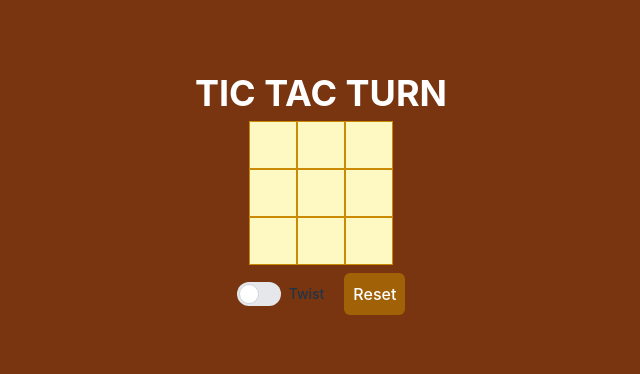
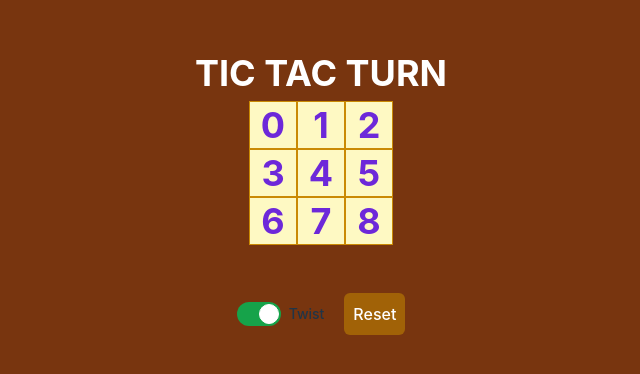
Before and after one commit to dahy14/tic-tac-turn, a React (Vite) app in the folder frontend/: page / in a window 1280 px wide. Shown: the part 206-580 px from the top of the page, without its empty margins (319-959 px from the left). Built offline with nearby package versions, Linux system fonts and the light colour scheme.

Commit message:
Twist Option added

```diff
--- a/frontend/src/TicTacToe.jsx
+++ b/frontend/src/TicTacToe.jsx
@@ -20,7 +20,7 @@ function TicTacToe() {
   const tileState = useTile();
   const twistState = useTwistState();
 
-  const { x, y, xRef, yRef } = posState;
+  const { x, y, setX, setY } = posState;
   const { tile, tileRef, winningBlock } = tileState;
   const { twistToggle } = twistState;
   const { player, winner, playerRef } = playerState;
@@ -46,39 +46,43 @@ function TicTacToe() {
     ...posState,
     ...playerState,
   });
-
+  //initPosition({ ...posState });
   checkWinner({ ...tileState, ...playerState });
+  const xInit = [...x];
+  const yInit = [...y];
 
   useEffect(() => {
-    console.log("tileRef: ", tileRef.current);
-    console.log("xRef: ", xRef.current);
-    console.log("yRef: ", yRef.current);
-  }, [tileRef.current, xRef.current, yRef.current]);
+    console.log("tile ref", tileRef.current);
+  });
 
   return (
     <>
-      <h1 className="text-4xl text-white font-bold uppercase ">Tic Tac Turn</h1>
+      <h1 className="text-4xl text-white font-bold uppercase  ">
+        Tic Tac Turn
+      </h1>
       {/* creates the board */}
-      <div className="grid grid-cols-3 grid-rows-3 relative ">
+      <div className=" min-w-36 min-h-36 relative">
         {tile.map((tileValue, index) => {
           return (
             <Tile
-              textVal={tileValue}
-              idx={index}
-              key={index}
+              textVal={tileValue} // X or O
+              idx={index} // 0-8
+              key={index} // 0-8
               tileClick={twistToggle ? handleAlterClick : handleTileClick}
               winningBlock={
                 tileValue && winningBlock.includes(index) ? true : false
-              }
-              x={x[index]}
-              y={y[index]}
+              } // winning block
+              x={x[index]} // x position
+              y={y[index]} // y position
+              xInit={xInit[index]} // initial x position
+              yInit={yInit[index]} // initial y position
             />
           );
         })}
       </div>
       <h2
-        className={`text-4xl font-bold text-green-400 ${
-          winner === null ? "hidden" : ""
+        className={`text-2xl font-bold text-green-400 transition-all duration-700 ${
+          winner === null ? "opacity-0" : "opacity-100"
         }`}
       >
         Winner is {winner}
--- a/frontend/src/Tile.jsx
+++ b/frontend/src/Tile.jsx
@@ -1,27 +1,43 @@
 import { motion } from "framer-motion";
+import { useEffect } from "react";
 
-function Tile({ textVal, idx, tileClick, winningBlock, x, y }) {
+function Tile({
+  textVal,
+  idx,
+  pos,
+  tileClick,
+  winningBlock,
+  x,
+  y,
+  xInit,
+  yInit,
+}) {
   return (
-    <div className="min-w-12 min-h-12 font-bold text-4xl text-violet-700">
-      <span
-        className={`absolute min-w-12 min-h-12 bg-transparent border border-yellow-600 cursor-pointer z-0  ${
+    <>
+      {/* <div className="min-w-12 min-h-12 font-bold text-4xl text-violet-700 "> */}
+      <motion.span
+        id={idx}
+        initial={{ x: xInit, y: yInit }}
+        className={`absolute min-w-12 min-h-12  z-0  ${
           winningBlock ? "bg-yellow-300" : "bg-yellow-100"
         }`}
-        id={idx}
-      ></span>
+      ></motion.span>
 
       <motion.div
-        className={`absolute w-12 h-12 flex justify-center items-center  z-10`}
-        animate={{ x, y }} // one block is 48 * 48
+        className={`absolute w-12 h-12 flex justify-center items-center font-bold text-4xl text-violet-700 border border-yellow-600  z-10 `}
+        // initial={{ x: xInit, y: yInit }}
+        animate={{ x: x, y: y }} // one block is 48 * 48
         transition={{ type: "spring" }}
       >
         {textVal}
       </motion.div>
-      <span
+      <motion.span
         className={`absolute min-w-12 min-h-12 bg-transparent cursor-pointer z-20 `}
+        initial={{ x: xInit, y: yInit }}
         onClick={() => tileClick(idx)}
-      ></span>
-    </div>
+      ></motion.span>
+      {/* </div> */}
+    </>
   );
 }
 
--- a/frontend/src/handler/checkWinner.jsx
+++ b/frontend/src/handler/checkWinner.jsx
@@ -1,4 +1,10 @@
-export function checkWinner({ tileRef, winner, setWinner, setWinningBlock }) {
+export function checkWinner({
+  tilePtr,
+  tileRef,
+  winner,
+  setWinner,
+  setWinningBlock,
+}) {
   if (winner) return;
   const allWinningCombination = [
     // horizontal
@@ -21,8 +27,11 @@ export function checkWinner({ tileRef, winner, setWinner, setWinningBlock }) {
       tileRef.current[x] === tileRef.current[y] &&
       tileRef.current[x] === tileRef.current[z]
     ) {
-      setWinner(tileRef.current[x]);
-      setWinningBlock(combination);
+      setWinner("...");
+      setTimeout(() => {
+        setWinner(tileRef.current[x]);
+        setWinningBlock(combination);
+      }, 800);
     }
   });
 }
--- a/frontend/src/handler/resetClick.jsx
+++ b/frontend/src/handler/resetClick.jsx
@@ -8,23 +8,40 @@ export function ResetClick({
   setY,
   tileRef,
   playerRef,
-  xRef,
-  yRef,
+  setTilePtr,
 }) {
   const handleResetClick = () => {
     setTile(Array(9).fill(null));
     setPlayer("X");
     setWinner(null);
     setWinningBlock(Array(3).fill(null));
-    setX(Array(9).fill(0));
-    setY(Array(9).fill(0));
+    setX([
+      "0rem",
+      "3rem",
+      "6rem",
+      "0rem",
+      "3rem",
+      "6rem",
+      "0rem",
+      "3rem",
+      "6rem",
+    ]);
+    setY([
+      "0rem",
+      "0rem",
+      "0rem",
+      "3rem",
+      "3rem",
+      "3rem",
+      "6rem",
+      "6rem",
+      "6rem",
+    ]);
     setTwistToggle(false);
-    setX(Array(9).fill(0));
-    setY(Array(9).fill(0));
+
     tileRef.current = Array(9).fill(null);
     playerRef.current = "X";
-    xRef.current = Array(9).fill(0);
-    yRef.current = Array(9).fill(0);
+    setTilePtr([0, 1, 2, 3, 4, 5, 6, 7, 8]);
   };
   return {
     handleResetClick,
--- a/frontend/src/handler/tileClick.jsx
+++ b/frontend/src/handler/tileClick.jsx
@@ -1,5 +1,6 @@
 export function TileClick({
   tile,
+  tilePtr,
   setTile,
   tileRef,
   player,
@@ -13,8 +14,9 @@ export function TileClick({
     if (tileRef.current[idx] || winner || twistToggle) {
       return;
     }
+    console.log("ptr");
+    tileRef.current[[idx]] = playerRef.current;
 
-    tileRef.current[idx] = playerRef.current;
     setTile(tileRef.current);
 
     if (playerRef.current === "X") {
--- a/frontend/src/handler/twistClick.jsx
+++ b/frontend/src/handler/twistClick.jsx
@@ -1,35 +1,72 @@
 export function AlterClick({
   x,
   y,
-  xRef,
-  yRef,
   setX,
   setY,
   tile,
+  tilePtr,
+  setTilePtr,
   tileRef,
-  setTile,
   setTwistToggle,
   playerRef,
   setPlayer,
+  winner,
 }) {
   const handleAlterClick = (idx) => {
-    const validIdx = [4, 5, 7, 8];
+    if (winner) return;
+
+    // create a tile copy
+    const newTile = [...tileRef.current];
+    const newPtr = [...tilePtr];
+    const validTile = [4, 5, 7, 8];
+
     const newX = [...x];
     const newY = [...y];
 
-    validIdx.forEach((id) => {
-      if (id == idx) {
-        newX[id] = x[id] - 48;
-        newY[id - 1] = y[id - 1] - 48;
-        newY[id - 3] = y[id - 3] + 48;
-        newX[id - 4] = x[id - 4] + 48;
-      }
+    const bottomRightPtr = newPtr[idx];
+    const bottomLeftPtr = newPtr[idx - 1];
+
+    const topLeftPtr = newPtr[idx - 4];
+    const topRightPtr = newPtr[idx - 3];
+
+    // twist the tiles
+    if (validTile.includes(idx)) {
+      newX[bottomRightPtr] = x[bottomLeftPtr];
+      newY[bottomRightPtr] = y[bottomLeftPtr];
+
+      newX[bottomLeftPtr] = x[topLeftPtr];
+      newY[bottomLeftPtr] = y[topLeftPtr];
+
+      newX[topLeftPtr] = x[topRightPtr];
+      newY[topLeftPtr] = y[topRightPtr];
+
+      newX[topRightPtr] = x[bottomRightPtr];
+      newY[topRightPtr] = y[bottomRightPtr];
 
       setX(newX);
       setY(newY);
-    });
+    }
 
-    setTwistToggle(false);
+    // after the twisting, handle correct tile values
+    if (validTile.includes(idx)) {
+      newTile[idx] = tileRef.current[idx - 3];
+      newTile[idx - 1] = tileRef.current[idx];
+      newTile[idx - 3] = tileRef.current[idx - 4];
+      newTile[idx - 4] = tileRef.current[idx - 1];
+
+      tileRef.current = newTile;
+    }
+
+    // then, handle the tile pointer
+    if (validTile.includes(idx)) {
+      newPtr[idx] = tilePtr[idx - 3];
+      newPtr[idx - 1] = tilePtr[idx];
+      newPtr[idx - 3] = tilePtr[idx - 4];
+      newPtr[idx - 4] = tilePtr[idx - 1];
+      console.log("newPtr", newPtr);
+      setTilePtr(newPtr);
+    }
+
     if (playerRef.current === "X") {
       playerRef.current = "O";
       setPlayer("O");
@@ -37,6 +74,7 @@ export function AlterClick({
       playerRef.current = "X";
       setPlayer("X");
     }
+    // setTwistToggle(false);
   };
   return {
     handleAlterClick,
--- a/frontend/src/hooks/mainHooks.jsx
+++ b/frontend/src/hooks/mainHooks.jsx
@@ -16,22 +16,41 @@ export function usePlayer() {
 }
 
 export function usePosition() {
-  const [x, setX] = useState(Array(9).fill(0));
-  const [y, setY] = useState(Array(9).fill(0));
-  const xRef = useRef(Array(9).fill(0));
-  const yRef = useRef(Array(9).fill(0));
+  const [x, setX] = useState([
+    "0rem",
+    "3rem",
+    "6rem",
+    "0rem",
+    "3rem",
+    "6rem",
+    "0rem",
+    "3rem",
+    "6rem",
+  ]);
+  const [y, setY] = useState([
+    "0rem",
+    "0rem",
+    "0rem",
+    "3rem",
+    "3rem",
+    "3rem",
+    "6rem",
+    "6rem",
+    "6rem",
+  ]);
+  const [init, setInit] = useState(true);
   return {
     x,
     setX,
     y,
     setY,
-    xRef,
-    yRef,
+    init,
+    setInit,
   };
 }
 
 export function useTwistState() {
-  const [twistToggle, setTwistToggle] = useState(false);
+  const [twistToggle, setTwistToggle] = useState(true);
   return {
     twistToggle,
     setTwistToggle,
@@ -39,7 +58,20 @@ export function useTwistState() {
 }
 
 export function useTile() {
-  const [tile, setTile] = useState(Array(9).fill(null));
+  //const [tile, setTile] = useState(Array(9).fill(null));
+
+  const [tile, setTile] = useState([
+    "0",
+    "1",
+    "2",
+    "3",
+    "4",
+    "5",
+    "6",
+    "7",
+    "8",
+  ]);
+  const [tilePtr, setTilePtr] = useState([0, 1, 2, 3, 4, 5, 6, 7, 8]);
   const tileRef = useRef(tile);
 
   const [winningBlock, setWinningBlock] = useState(Array(3).fill(null));
@@ -47,6 +79,8 @@ export function useTile() {
   return {
     tile,
     setTile,
+    tilePtr,
+    setTilePtr,
     tileRef,
     winningBlock,
     setWinningBlock,
```
